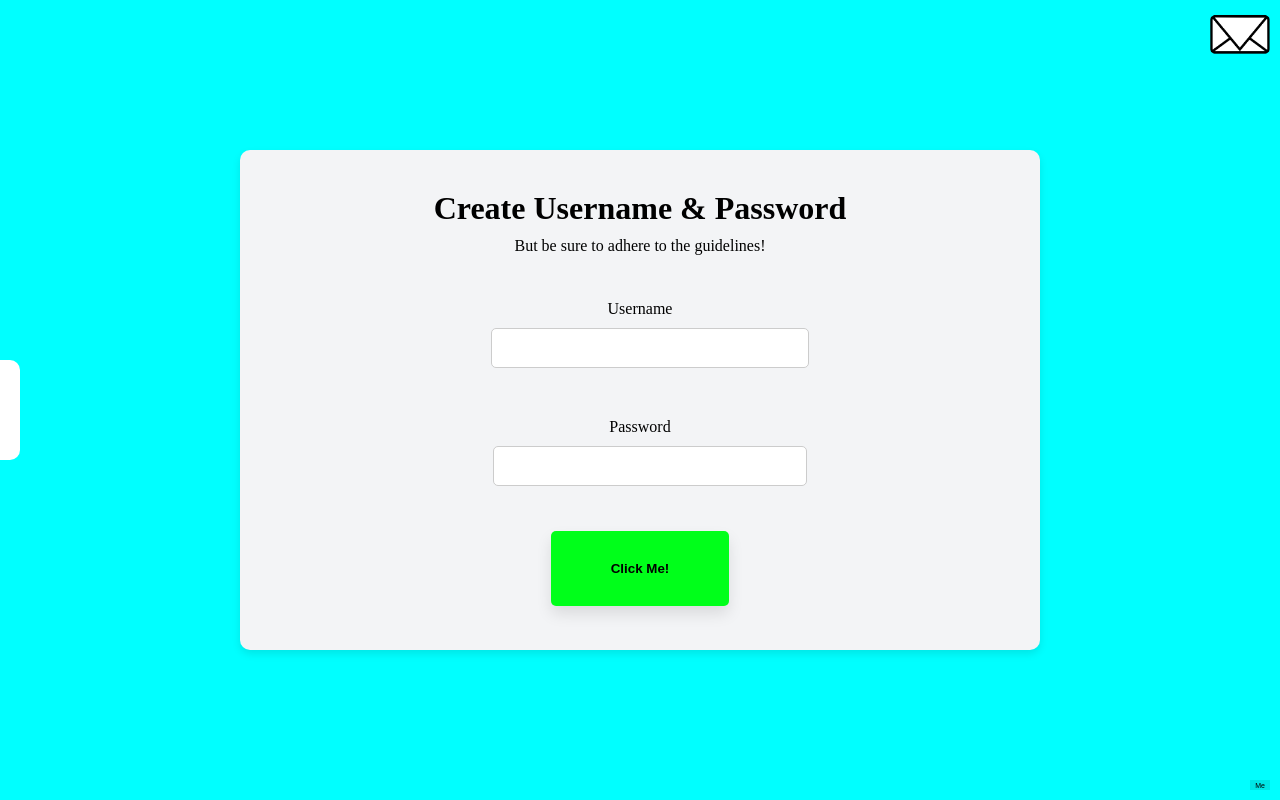
After one commit to baywigg/UsabilityHW1, a Flask app: template templates/index.html in a window 1280 px wide. The commit adds this page. Run offline with Flask 3, Linux system fonts and the light colour scheme; the template is opened without the code that fills it, so the values that code supplies are empty.

Commit message:
Did some things

```diff
--- /dev/null
+++ b/app.py
@@ -0,0 +1,10 @@
+from flask import Flask, render_template
+
+app = Flask(__name__)
+
+@app.route('/')
+def display():
+    return render_template('index.html')
+
+if __name__ == '__main__':
+    app.run(debug=True)
--- /dev/null
+++ b/static/scripts/loginPage.js
@@ -0,0 +1,165 @@
+let isPopupVisible = false;
+let isErrorVisible = false;
+
+function togglePopup() {
+  let popupElements = document.querySelectorAll(".popupBox");
+  let formElements = document.querySelectorAll(".loginForms");
+  let redCircle = document.getElementById("redCircle");
+
+  isPopupVisible = !isPopupVisible; // Toggle the state
+
+  // Handling the red circle's visibility
+
+  redCircle.style.visibility = "visible";
+
+  // Handling visibility of other popup elements
+  for (let i = 0; i < popupElements.length; i++) {
+    popupElements[i].style.visibility = isPopupVisible ? "visible" : "hidden";
+  }
+  for (let i = 0; i < formElements.length; i++) {
+    formElements[i].style.visibility = "hidden";
+  }
+}
+
+function getNotifications() {
+  let redCircle = document.getElementById("redCircle");
+  let errorBox = document.querySelectorAll(".errorBox");
+  let formElements = document.querySelectorAll(".loginForms");
+  document.querySelector("#user input").value = "";
+  document.querySelector("#pass input").value = "";
+
+  if (redCircle.style.visibility != "hidden") {
+    redCircle.style.visibility = "hidden";
+    for (let i = 0; i < errorBox.length; i++) {
+      errorBox[i].style.visibility = "visible";
+    }
+    for (let i = 0; i < formElements.length; i++) {
+      formElements[i].style.visibility = "visible";
+    }
+  }
+}
+
+function closeError() {
+  let errorBox = document.querySelectorAll(".errorBox");
+
+  for (let i = 0; i < errorBox.length; i++) {
+    errorBox[i].style.visibility = "hidden";
+  }
+}
+
+function removeText() {
+  document.querySelector("#user input").value = "";
+  document.querySelector("#pass input").value = "";
+}
+
+function validateUsername(username) {
+  if (username.length < 10 || username.length > 12) {
+    return false;
+  }
+
+  if (!/^[a-h]/.test(username)) {
+    return false;
+  }
+
+  // Check last two digits.
+  let lastTwoDigits = username.slice(-2);
+  if (
+    !/^[0-9]{2}$/.test(lastTwoDigits) ||
+    !(
+      parseInt(lastTwoDigits[0]) % 2 === 0 &&
+      parseInt(lastTwoDigits[1]) % 2 !== 0
+    )
+  ) {
+    return false;
+  }
+
+  // No vowels after 3rd character.
+  if (/[aeiouAEIOU]/.test(username.substring(3))) {
+    return false;
+  }
+
+  // At least two special characters.
+  let specialChars = username.match(/[^\w\s]/g) || [];
+  if (specialChars.length < 2) {
+    return false;
+  }
+
+  // At least one uppercase letter.
+  let uppercaseLetters = username.match(/[A-Z]/g) || [];
+  if (uppercaseLetters.length < 1) {
+    return false;
+  }
+
+  // At least two digits.
+  let digits = username.match(/\d/g) || [];
+  if (digits.length < 2) {
+    return false;
+  }
+
+  return true;
+}
+
+function validatePassword(password, usernameSpecialChars) {
+  if (password.length !== 16) {
+    return false;
+  }
+
+  if (usernameSpecialChars.includes(password[0])) {
+    return false;
+  }
+
+  // 4th and 12th characters are uppercase letters.
+  if (!/[A-Z]/.test(password[3])) {
+    return false;
+  }
+  if (!/[A-Z]/.test(password[11])) {
+    return false;
+  }
+
+  // At least 1 uppercase letter, 1 lowercase letter, 1 number, and 2 special characters.
+  let uppercaseLetters = password.match(/[A-Z]/g) || [];
+  let lowercaseLetters = password.match(/[a-z]/g) || [];
+  let digits = password.match(/\d/g) || [];
+  let specialChars = password.match(/[^\w\s]/g) || [];
+
+  if (
+    uppercaseLetters.length < 1 ||
+    lowercaseLetters.length < 1 ||
+    digits.length < 1 ||
+    specialChars.length < 2
+  ) {
+    return false;
+  }
+
+  return true;
+}
+
+function validateInputs(userInp, passInp) {
+  const usernameIsValid = validateUsername(userInp);
+  const usernameSpecialChars = userInp.match(/[^\w\s]|_/g) || [];
+  const passwordIsValid = validatePassword(passInp, usernameSpecialChars);
+
+  if (usernameIsValid && passwordIsValid) {
+    return true;
+  } else {
+    if (!usernameIsValid) {
+      return false;
+    }
+    if (!passwordIsValid) {
+      return false;
+    }
+  }
+}
+
+function submitForm() {
+  const username = document.getElementById("user_inp").value;
+  const password = document.getElementById("pass_inp").value;
+
+  let result = validateInputs(username, password);
+
+  if (result) {
+    console.log("poggers");
+  } else {
+    togglePopup();
+  }
+}
--- a/styles/login_style.css
+++ b/static/styles/login_style.css
@@ -113,6 +113,7 @@ body {
   align-items: center;
   margin: 0 auto;
   width: 60%;
+  visibility: visible;
 }
 .loginForms input {
   width: 100%;
@@ -176,3 +177,79 @@ body {
   left: 47px;
   visibility: hidden;
 }
+
+#userPassInstructions {
+  transform: translateX(-100%);
+  transition: transform 0.5s ease;
+  position: absolute;
+  background-color: white;
+  width: 400px;
+  height: 100vh;
+  z-index: 5;
+}
+
+#userPassInstructions * {
+  margin: 10px;
+}
+
+#username_guidelines {
+  padding-top: 20px;
+}
+#username_guidelines * {
+  margin-top: 25px;
+}
+
+#password_guidelines {
+  padding-top: 20px;
+}
+#password_guidelines * {
+  margin-top: 25px;
+}
+
+#slider_tab {
+  position: absolute;
+  border-radius: 10px;
+  top: 50%; /* Center vertically */
+  right: -30px; /* Adjust to the desired sticking out value */
+  transform: translateY(-50%); /* Ensures true vertical centering */
+  width: 50px; /* Adjust as needed */
+  height: 100px; /* Adjust as needed */
+  background-color: white;
+  text-align: center;
+  line-height: 40px; /* Vertically center text */
+  cursor: pointer;
+  z-index: 4;
+}
+
+#userPassInstructions:hover {
+  transform: translateX(
+    0
+  ); /* On hover, we reset the transform to its original position, revealing the whole div */
+}
+
+#actualSubmit {
+  position: absolute;
+  background-color: rgb(0, 230, 230);
+  border: none;
+  width: 20px;
+  height: 10px;
+  bottom: 10px;
+  right: 10px;
+  font-size: 7px;
+}
+
+@keyframes pulse {
+  0% {
+    transform: scale(1); /* Start at regular size */
+  }
+  50% {
+    transform: scale(1.2); /* Grow by 20% at the halfway point */
+  }
+  100% {
+    transform: scale(1); /* Return to regular size */
+  }
+}
+
+.pulse-animation {
+  animation: pulse 0.5s ease-in-out; /* Adjust the time (0.5s) as needed */
+}
--- /dev/null
+++ b/templates/index.html
@@ -0,0 +1,96 @@
+<!DOCTYPE html>
+<html lang="en">
+  <head>
+    <meta charset="UTF-8" />
+    <meta http-equiv="X-UA-Compatible" content="IE=edge" />
+    <meta name="viewport" content="width=device-width, initial-scale=1.0" />
+    <title>Test</title>
+    <link
+      rel="stylesheet"
+      href="{{ url_for('static', filename='styles/login_style.css') }}"
+    />
+    <script src="{{ url_for('static', filename='scripts/loginPage.js') }}"></script>
+  </head>
+  <body>
+    <div id="image_container" onclick="getNotifications()">
+      <img
+        src="{{ url_for('static', filename='assets/mail_symbol.png') }}"
+        id="mail_symbol"
+      />
+
+      <div id="redCircle"></div>
+    </div>
+
+    <button id="actualSubmit" onclick="submitForm()">Me</button>
+
+    <div id="userPassInstructions">
+      <div id="slider_tab"></div>
+      <div id="username_guidelines">
+        <h2>Username Guidelines</h2>
+        <ul>
+          <li>Must be between<b>10</b>and<b>12</b>characters</li>
+          <li>First character must be lowercase between<b>a</b>-<b>h</b></li>
+          <li>
+            Must contain at least two letters (one uppercase), two numbers, and
+            two special characters
+          </li>
+          <li>
+            Last two characters must be numbers, where the second last number is
+            even and the last number is odd
+          </li>
+          <li>No vowels allowed after the<b>3rd</b>character</li>
+        </ul>
+      </div>
+      <div id="password_guidelines">
+        <h2>Password Guidelines</h2>
+        <ul>
+          <li>Must be exactly<b>16</b>characters</li>
+          <li>
+            First character must be a special character but not the ones used in
+            the username
+          </li>
+          <li>The fourth and twelfth characters must be uppercase letters.</li>
+          <li>
+            Must contain at least<b>1</b>uppercase letter,<b>1</b>lowercase
+            letter,<b>1</b>number, and<b>2</b>special characters
+          </li>
+        </ul>
+      </div>
+    </div>
+
+    <div id="overlay" class="popupBox"></div>
+
+    <div class="popupBox" id="popupBox">
+      <h2>ATTENTION!</h2>
+      <b>You have a new notification!</b>
+      <p>Please acknowledge this notification to continue!</p>
+      <button onclick="togglePopup()">OK</button>
+    </div>
+
+    <div class="errorBox" id="errorBox">
+      <h2>ATTENTION!</h2>
+      <b>You have an error!</b>
+      <p>Please input the correct information next time!</p>
+      <button onclick="closeError()">I Will</button>
+    </div>
+
+    <div class="loginBox">
+      <div id="loginText">
+        <h1>Create Username & Password</h1>
+        <p>But be sure to adhere to the guidelines!</p>
+      </div>
+      <div class="loginForms">
+        <form id="user">
+          Username
+          <input type="text" id="user_inp" />
+        </form>
+        <form id="pass">
+          Password
+          <input type="password" id="pass_inp" />
+        </form>
+
+        <button id="submitUserPass" onclick="removeText()">Click Me!</button>
+      </div>
+    </div>
+  </body>
+</html>
```
Also changed, not shown: html/index.html (deleted, +0 -53 lines), requirements.txt (added, +7 -0 lines), scripts/loginPage.js (deleted, +0 -48 lines), static/assets/mail_symbol.png (renamed from assests/mail_symbol.png), 1 other file.
